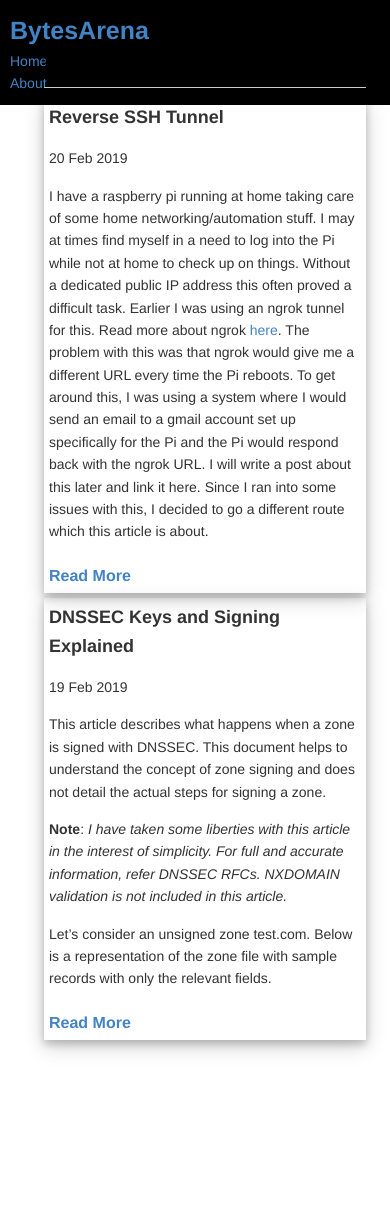
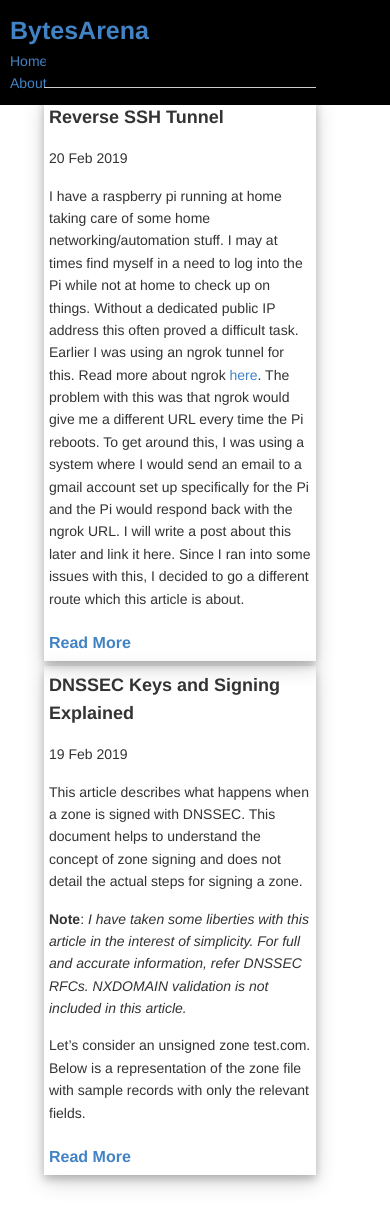
Before and after one commit to bytesarena/bytesarena.github.io, a Jekyll site: the page built from index.html, in a window 390 px wide and 1219 px high. Built offline with Jekyll 4.4.1, drawn with Linux system fonts in a browser that asks for light colours.

Commit message:
Revert "Too lazy to type a real commit message" rollback
This reverts commit 420b43be677d62a4ad575f5c143038f13fd61b2f.

```diff
--- a/assets/css/style.css
+++ b/assets/css/style.css
@@ -52,12 +52,12 @@ li.side {
 @media screen and (max-width: 900px) {
 .content{
   margin-top: 5px;
-  width: 350px;;
+  width: 300px;;
 }
 
 .header {
   position: static;
-  width: 350px;
+  width: 300px;
 }
 
 }
```
Also changed, not shown: 1 other file.
